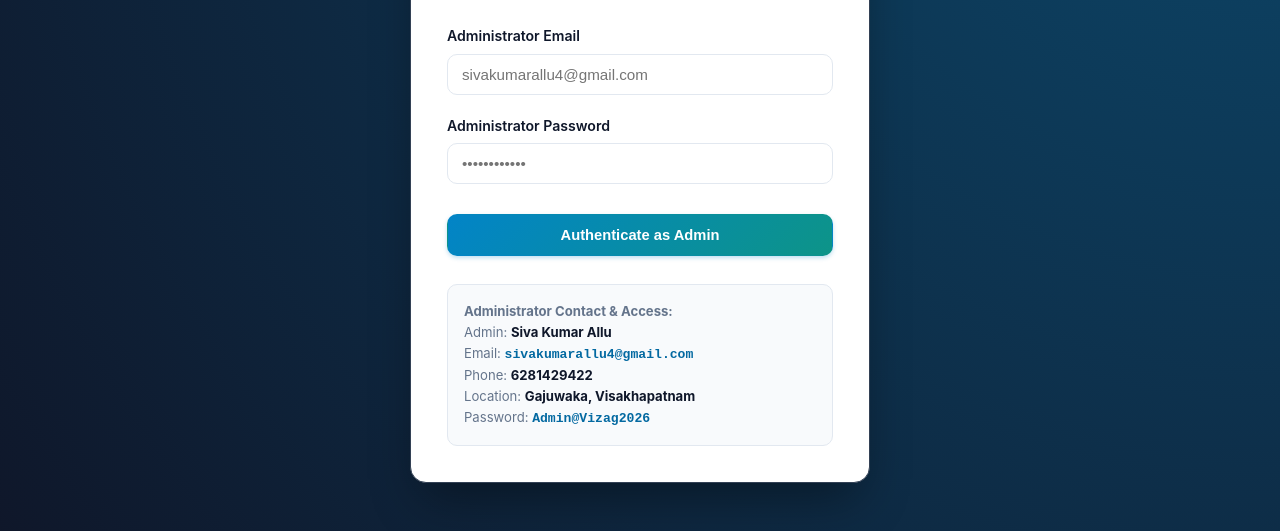
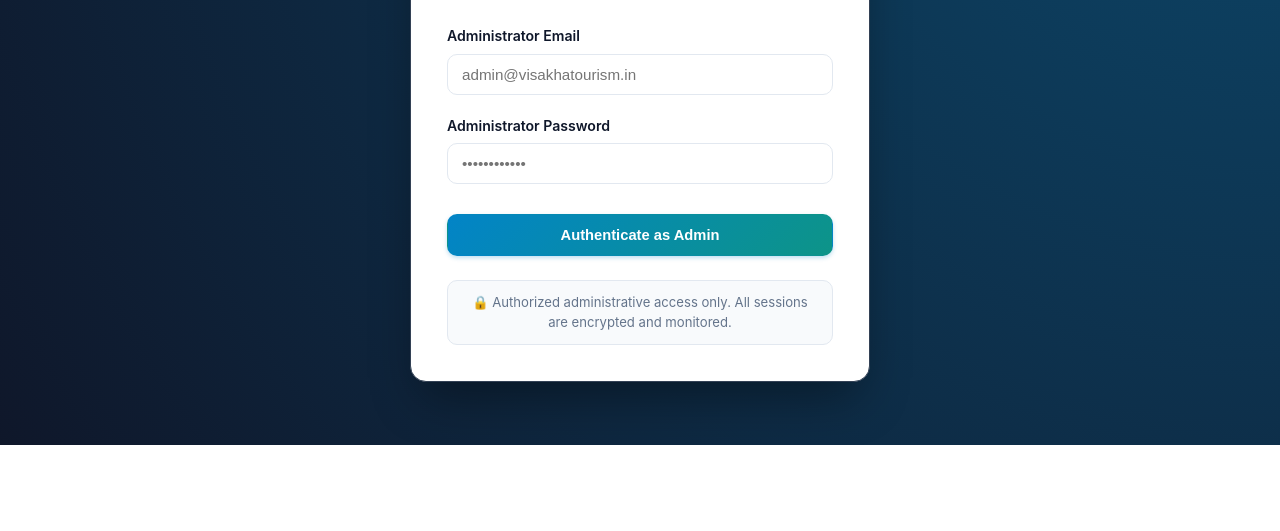
Before and after one commit to AlluSivaKumar/visakha-tourism, a plain HTML site: page frontend/admin-login.html in a window 1280 px wide. Shown: the part 355-886 px from the top of the page. After the commit the page ends 800 px from the top, so only its background shows below. Drawn offline with Linux system fonts and the light colour scheme; no server answers.

Commit message:
fix: remove administrator credentials display from admin login page

```diff
--- a/frontend/admin-login.html
+++ b/frontend/admin-login.html
@@ -46,7 +46,7 @@
       <form id="admin-login-form">
         <div class="form-group">
           <label for="admin-email" class="form-label">Administrator Email</label>
-          <input type="email" id="admin-email" class="form-input" placeholder="sivakumarallu4@gmail.com" required autocomplete="email">
+          <input type="email" id="admin-email" class="form-input" placeholder="admin@visakhatourism.in" required autocomplete="email">
         </div>
 
         <div class="form-group">
@@ -59,13 +59,8 @@
         </button>
       </form>
 
-      <div style="margin-top:28px; padding:16px; background:#f8fafc; border-radius:var(--radius-md); border:1px solid var(--border-color); font-size:0.82rem; color:var(--text-muted); line-height:1.6;">
-        <strong>Administrator Contact & Access:</strong><br>
-        Admin: <strong style="color:var(--text-main);">Siva Kumar Allu</strong><br>
-        Email: <code style="color:#0369a1;font-weight:600;">sivakumarallu4@gmail.com</code><br>
-        Phone: <strong style="color:var(--text-main);">6281429422</strong><br>
-        Location: <strong style="color:var(--text-main);">Gajuwaka, Visakhapatnam</strong><br>
-        Password: <code style="color:#0369a1;font-weight:600;">Admin@Vizag2026</code>
+      <div style="margin-top:24px; padding:12px 16px; background:#f8fafc; border-radius:var(--radius-md); border:1px solid var(--border-color); font-size:0.82rem; color:var(--text-muted); text-align:center; line-height:1.5;">
+        🔒 Authorized administrative access only. All sessions are encrypted and monitored.
       </div>
     </div>
   </main>
```
